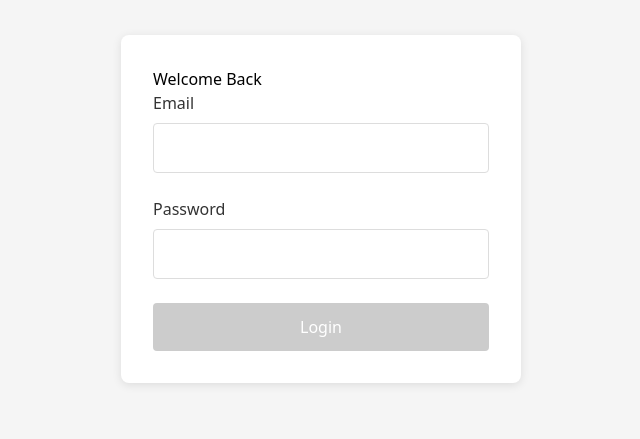
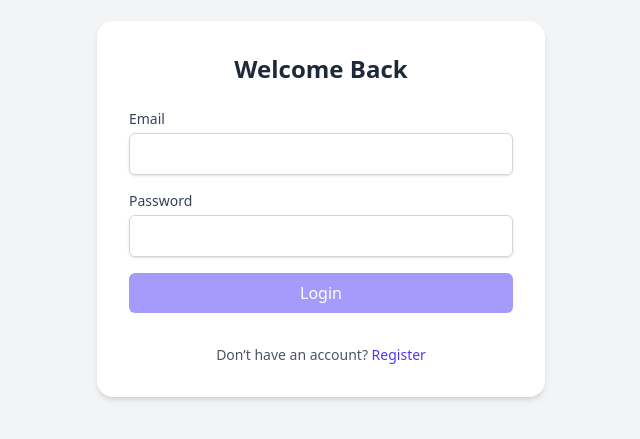
Before and after one commit to NikhilBhagoria/AI-Powered-Video-Chat-for-Language-Learning, a React (Vite) app in the folder client/: page /login in a window 1280 px wide. Shown: the part 191-630 px from the top of the page, without its empty margins (319-959 px from the left). Built offline with nearby package versions, Linux system fonts and the light colour scheme; no server answers.

Commit message:
Add FE: UI Login and Register

```diff
--- a/client/src/components/Auth/Login.jsx
+++ b/client/src/components/Auth/Login.jsx
@@ -53,12 +53,13 @@ const Login = () => {
   };
 
   return (
-    <div className={styles.loginContainer}>
-      <div className={styles.loginBox}>
-        <h2>Welcome Back</h2>
-        <form onSubmit={handleSubmit}>
-          <div className={styles.formGroup}>
-            <label htmlFor="email">Email</label>
+    <div className="min-h-screen flex items-center justify-center bg-gray-100 px-4">
+      <div className="w-full max-w-md bg-white p-8 rounded-2xl shadow-md">
+        <h2 className="text-2xl font-semibold text-center text-gray-800 mb-6">Welcome Back</h2>
+
+        <form onSubmit={handleSubmit} className="space-y-4">
+          <div>
+            <label htmlFor="email" className="block text-sm font-medium text-gray-700">Email</label>
             <input
               type="email"
               id="email"
@@ -67,11 +68,12 @@ const Login = () => {
               onChange={handleChange}
               required
               disabled={loading}
+              className="mt-1 w-full px-4 py-2 border border-gray-300 rounded-md shadow-sm focus:ring-indigo-500 focus:border-indigo-500 disabled:opacity-50"
             />
           </div>
 
-          <div className={styles.formGroup}>
-            <label htmlFor="password">Password</label>
+          <div>
+            <label htmlFor="password" className="block text-sm font-medium text-gray-700">Password</label>
             <input
               type="password"
               id="password"
@@ -80,18 +82,34 @@ const Login = () => {
               onChange={handleChange}
               required
               disabled={loading}
+              className="mt-1 w-full px-4 py-2 border border-gray-300 rounded-md shadow-sm focus:ring-indigo-500 focus:border-indigo-500 disabled:opacity-50"
             />
           </div>
 
-          {error && <div className={styles.error}>{error}</div>}
+          {error && (
+            <div className="text-sm text-red-600 bg-red-100 p-2 rounded-md">
+              {error}
+            </div>
+          )}
 
           <button
             type="submit"
-            className={styles.loginButton}
             disabled={loading || !formData.email || !formData.password}
+            className="w-full py-2 px-4 bg-indigo-600 text-white rounded-md hover:bg-indigo-700 disabled:opacity-50 transition"
           >
             {loading ? 'Logging in...' : 'Login'}
           </button>
+
+          <p className="text-center text-sm text-gray-600 mt-4">
+          Don’t have an account?{' '}
+          <button
+            type="button"
+            onClick={() => navigate('/register')}
+            className="text-indigo-600 hover:underline font-medium cursor-pointer"
+          >
+            Register
+          </button>
+        </p>
         </form>
       </div>
     </div>
--- a/client/src/components/Auth/Register.jsx
+++ b/client/src/components/Auth/Register.jsx
@@ -1,6 +1,8 @@
 import React, { useState } from 'react';
+import { useNavigate } from 'react-router';
 
 const Register = () => {
+  const navigate = useNavigate();
   const [formData, setFormData] = useState({
     username: '',
     email: '',
@@ -171,9 +173,9 @@ const Register = () => {
         <div className="mt-6 text-center">
           <p className="text-sm text-gray-600">
             Already have an account?{' '}
-            <a href="/login" className="font-medium text-indigo-600 hover:text-indigo-500">
+            <button onClick={() =>navigate("/login")} className="font-medium cursor-pointer text-indigo-600 hover:text-indigo-500">
               Sign in here
-            </a>
+            </button>
           </p>
         </div>
       </div>
```
